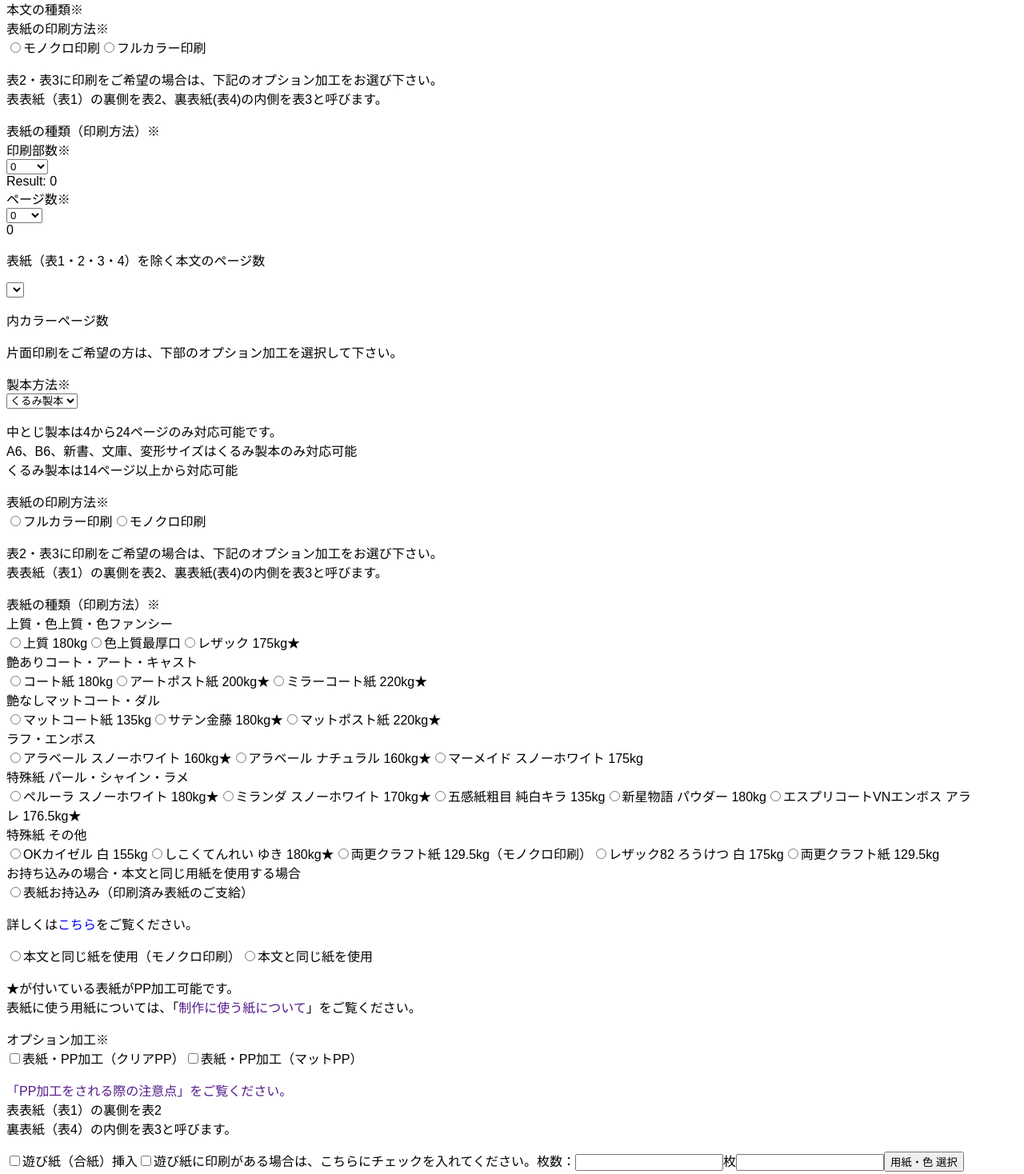
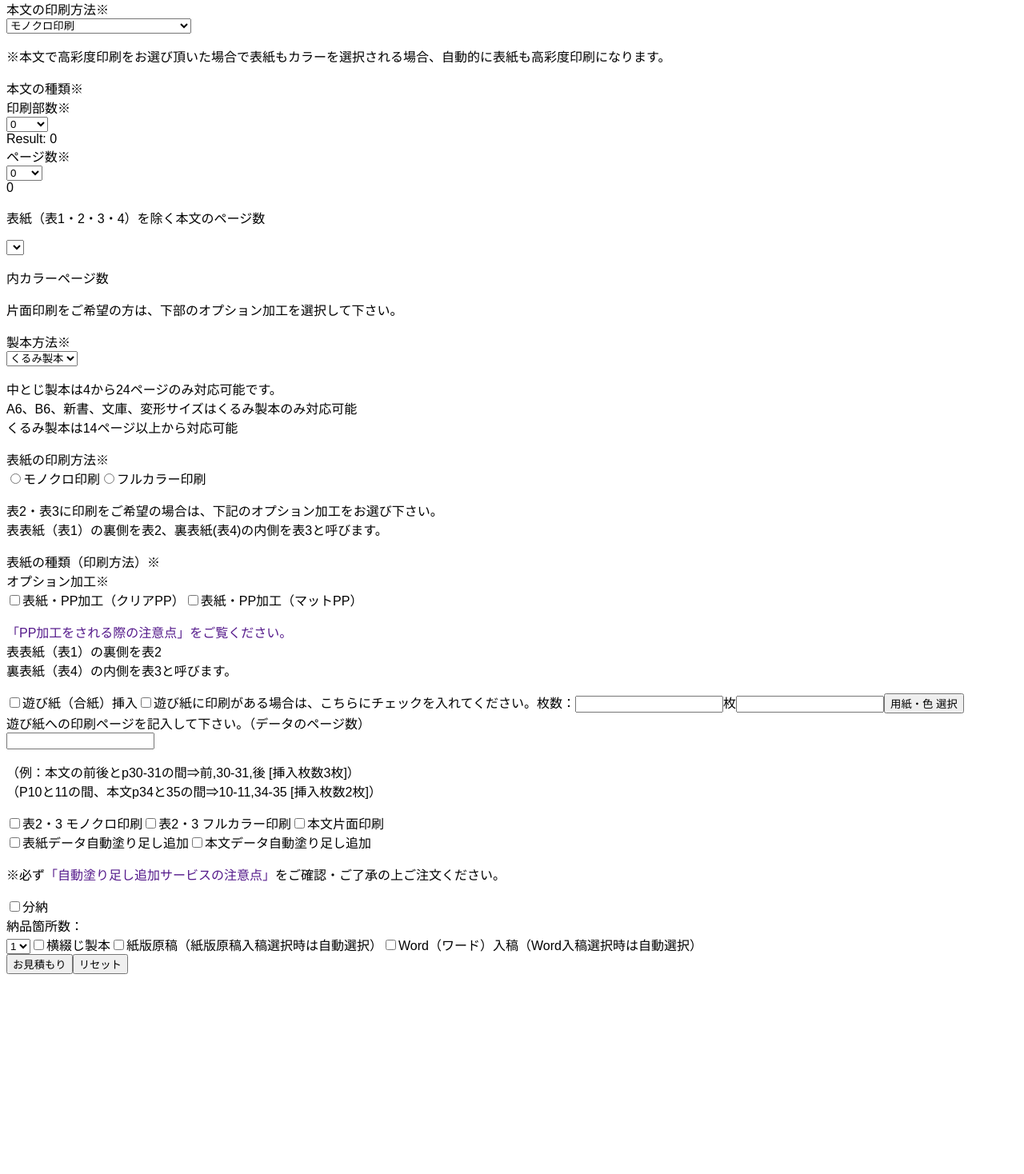
Before and after one commit to vivlio-kumihan/auto_calc, a React (Vite) app: page / in a window 1280 px wide. Shown: the part 380-1848 px from the top of the page at 80% size. After the commit the page ends 1606 px from the top, so only its background shows below. Built offline with nearby package versions, Linux system fonts and the light colour scheme.

Commit message:
start edit text printing method

```diff
--- a/src/components/AutoCalc.jsx
+++ b/src/components/AutoCalc.jsx
@@ -2,8 +2,10 @@ import { useReducer } from "react";
 
 import Example from './parts/Example.jsx'
 
-// 本文の全ての種類
+// 本文の全ての種類　メモとして置いておく。
 const TEXT_PAPER_TYPE = ["上質 70kg", "上質 90kg", "上質 55kg", "コート 110kg", "マットコート 90kg", "書籍用紙 72.5kg（淡クリームキンマリ）", "書籍用紙 90kg（淡クリームキンマリ）", "書籍用紙 57kg（淡クリームキンマリ）", "ラフクリーム琥珀 71.5kg"];
+// スプレッド演算子を使って効率的に書きたいが、メニューにラインアップされる順番を制御できないので止める。
+const BASIC_TEXT_PAPER_TYPE = ["上質 70kg", "上質 90kg", "書籍用紙 72.5kg（淡クリームキンマリ）", "書籍用紙 90kg（淡クリームキンマリ）"];
 // 版型ごとに使用できる紙の種類を配列で格納。
 // A6, 文庫版
 const TEXT_PAPER_TYPE_1C_A6_POCKETEDITION = ["上質 70kg", "上質 90kg", "上質 55kg", "書籍用紙 72.5kg（淡クリームキンマリ）", "書籍用紙 90kg（淡クリームキンマリ）", "書籍用紙 57kg（淡クリームキンマリ）", "ラフクリーム琥珀 71.5kg"];
@@ -11,7 +13,6 @@ const TEXT_PAPER_TYPE_1C_A6_POCKETEDITION = ["上質 70kg", "上質 90kg", "上
 const TEXT_PAPER_TYPES_1C_CUSTOMSIZE_SM_LG = ["上質 70kg", "上質 90kg", "書籍用紙 72.5kg（淡クリームキンマリ）", "書籍用紙 90kg（淡クリームキンマリ）"];
 // B6, A5, B5, A4, 新書版
 const TEXT_PAPER_TYPES_1C_OTHERS = ["上質 70kg", "上質 90kg", "書籍用紙 72.5kg（淡クリームキンマリ）", "書籍用紙 90kg（淡クリームキンマリ）", "ラフクリーム琥珀 71.5kg"];
-
 // 冊子のサイズと対応する用紙の種類
 const TRIM_SIZES_TYPES = {
   A6: { name: "A6", textPaperTypes: TEXT_PAPER_TYPE_1C_A6_POCKETEDITION },
@@ -25,8 +26,19 @@ const TRIM_SIZES_TYPES = {
   customSizeLg: { name: "変形サイズ（大）", textPaperTypes: TEXT_PAPER_TYPES_1C_CUSTOMSIZE_SM_LG },
 };
 
+// 印刷部数
+const printQuantityArr = [0, 1, 2, 3, 4, 5, 6, 7, 8, 9];
+for (let i = 10; i <= 2000; i += 5) {
+  printQuantityArr.push(i);
+}
+// ページ数
+const pageCountArr = [0, 4, 8];
+for (let i = 10; i <= 500; i += 2) {
+  pageCountArr.push(i);
+}
+
+// 表紙の印刷方法
 const COVER_PRINTING_METHOD = { mono: "モノクロ印刷", color: "フルカラー印刷" };
-
 // 表紙の種類1C（K）
 const COVER_PAPER_TYPES_PRINTED_1C = [
   { group: "上質・色上質・色ファンシー" , types: ["上質 180kg", "色上質最厚口", "レザック 175kg"] },
@@ -54,8 +66,6 @@ const handleRreducer = (prev, { item, payload }) => {
     case "trimSize": return { ...prev, trimSize: { id: key, name: name } };
     case "textPaperType": return { ...prev, textPaperType: { name: name } };
     case "printQuantity": return { ...prev, [name]: value };
-    case "coverPrintingMethod": return { ...prev, coverPrintingMethod: { id: key, name: name } };
-    case "coverPaperType": return { ...prev, coverPaperType: { name: name } };
     case "pageCount": {
       // 課題　条件分岐が必要
       const maxColorPageCount = Math.floor(value / 2);
@@ -67,20 +77,11 @@ const handleRreducer = (prev, { item, payload }) => {
       return { ...prev, [name]: value, colorPageCountArr: tmpArr };
     };
     case "colorPageCount": return { ...prev, [name]: value };
+    case "coverPrintingMethod": return { ...prev, coverPrintingMethod: { id: key, name: name } };
+    case "coverPaperType": return { ...prev, coverPaperType: { name: name } };
     default: throw new Error("error...");
   }
 };
-
-// 印刷部数
-const printQuantityArr = [0, 1, 2, 3, 4, 5, 6, 7, 8, 9];
-for (let i = 10; i <= 2000; i += 5) {
-  printQuantityArr.push(i);
-}
-// ページ数
-const pageCountArr = [0, 4, 8];
-for (let i = 10; i <= 500; i += 2) {
-  pageCountArr.push(i);
-}
 
 // 本体
 const AutoCalc = () => {
@@ -89,15 +90,16 @@ const AutoCalc = () => {
     trimSize: {},
     textPaperType: {},
     printQuantity: 0,
-    coverPrintingMethod: {},
-    coverPaperType: {},
     pageCount: 0,
     colorPageCount: 0,
     colorPageCountArr: [],
+    coverPrintingMethod: {},
+    coverPaperType: {},
   };
   // 状態
   const [state,  dispatch] = useReducer(handleRreducer, initState);
   // console.log(state);
+
   // 冊子のサイズ
   const handleTrimSize = (e) => {
     dispatch({
@@ -105,6 +107,7 @@ const AutoCalc = () => {
       payload: { key: e.target.id, name: e.target.name }
     });
   };
+
   // 本文の種類
   const handleTextPaperType = (e) => {
     dispatch({
@@ -112,6 +115,7 @@ const AutoCalc = () => {
       payload: { name: e.target.name }
     });
   };
+
   // 印刷部数
   const handlePrintQuantity = (e) => {
     dispatch({
@@ -119,6 +123,23 @@ const AutoCalc = () => {
       payload: { name: e.target.name, value: e.target.value }
     });
   };
+
+  // ページ数
+  const handlePageCount = (e) => {
+    dispatch({
+      item: "pageCount",
+      payload: { name: e.target.name, value: e.target.value }
+    });
+  };
+
+  // カラー・ページ数
+  const handleColorPageCount = (e) => {
+    dispatch({
+      item: "colorPageCount",
+      payload: { name: e.target.name, value: e.target.value }
+    });
+  };
+
   // 表紙の印刷方法
   const handleCoverPrintingMethod = (e) => {
     dispatch({
@@ -126,27 +147,15 @@ const AutoCalc = () => {
       payload: { key: e.target.id, name: e.target.name }
     });
   };
+
   // 表紙の種類
   const handleCoverPaperType = (type) => {
     dispatch({
       item: "coverPaperType",
-      payload: { name: type }  // クリックしたラジオボタンのtypeをstateにセット
+      payload: { name: type }  // 納得いってないが、クリックしたラジオボタンのtypeをstateにセットさせる。
     });
   };
-  // ページ数
-  const handlePageCount = (e) => {
-    dispatch({
-      item: "pageCount",
-      payload: { name: e.target.name, value: e.target.value }
-    });
-  };
-  // カラー・ページ数
-  const handleColorPageCount = (e) => {
-    dispatch({
-      item: "colorPageCount",
-      payload: { name: e.target.name, value: e.target.value }
-    });
-  };
+
   // とりあえずダミーの関数
   const dummyFunc = (e) => {
     dispatch({ dummyCount: e.target.value })
@@ -237,6 +246,86 @@ const AutoCalc = () => {
           </div>
         </div>
 
+        {/* 印刷部数 */}
+        <div className="calc__item-wrapper print_quantity">
+          <div className="calc__entry">
+            印刷部数<span>※</span>
+          </div>
+          <div className="calc__content-inner">
+            <select
+              name="printQuantity"
+              value={state.printQuantity}
+              onChange={handlePrintQuantity}
+            >
+              { printQuantityArr.map((num) => {
+                return (
+                  <option key={num} value={num}>{num}</option>
+                )
+              })}
+            </select>
+            <div className="result">Result: {state.printQuantity}</div>
+          </div>
+        </div>
+
+        {/* ページ数 */}
+        <div className="calc__item-wrapper page_count">
+          <div className="calc__entry">
+            ページ数<span>※</span>
+          </div>
+          <div className="calc__content-inner">
+            <label htmlFor="">
+              <select
+                name="pageCount"
+                value={state.pageCount}
+                onChange={handlePageCount}
+              >
+                { pageCountArr.map((num) => {
+                  return(
+                    <option key={num} value={num}>{num}</option>
+                  )
+                })}
+              </select>
+            </label>
+            <div className="result">{state.pageCount}</div>
+            <ul className="note">
+              <li>表紙（表1・2・3・4）を除く本文のページ数</li>
+            </ul>
+            <label htmlFor="">
+              <select  name="colorPageCount" value={state.colorPageCount} onChange={handleColorPageCount}>
+                { state.colorPageCountArr.map((num) => {
+                  return(
+                    <option key={num} value={num}>{num}</option>
+                  )
+                })}
+              </select>
+              <ul className="note">
+                <li>内カラーページ数</li>
+              </ul>
+            </label>
+          </div>
+          <ul className="note">
+            <li>片面印刷をご希望の方は、下部のオプション加工を選択して下さい。</li>
+          </ul>
+        </div>
+
+        {/* 製本方法 */}
+        <div className="calc__item-wrapper binding_method">
+          <div className="calc__entry">
+            製本方法<span>※</span>
+          </div>
+          <div className="calc__content-inner">
+            <select name="" id="">
+              <option value="">くるみ製本</option>
+              <option value="">中とじ製本</option>
+            </select>
+          </div>
+          <ul>
+            <li>中とじ製本は4から24ページのみ対応可能です。</li>
+            <li>A6、B6、新書、文庫、変形サイズはくるみ製本のみ対応可能</li>
+            <li>くるみ製本は14ページ以上から対応可能</li>
+          </ul>
+        </div>
+
         {/* 表紙の印刷方法 */}
         <div className="calc__item-wrapper cover_printing_method">
           <div className="calc__entry">
@@ -303,215 +392,6 @@ const AutoCalc = () => {
                 }
               )
             }
-          </div>
-        </div>
-
-        {/* 印刷部数 */}
-        <div className="calc__item-wrapper print_quantity">
-          <div className="calc__entry">
-            印刷部数<span>※</span>
-          </div>
-          <div className="calc__content-inner">
-            <select name="printQuantity" value={state.printQuantity} onChange={handlePrintQuantity}>
-              { printQuantityArr.map((num) => { return <option key={num} value={num}>{num}</option> }) }
-            </select>
-            <div className="result">Result: {state.printQuantity}</div>
-          </div>
-        </div>
-
-        {/* ページ数 */}
-        <div className="calc__item-wrapper page_count">
-          <div className="calc__entry">
-            ページ数<span>※</span>
-          </div>
-          <div className="calc__content-inner">
-            <label htmlFor="">
-              <select name="pageCount" value={state.pageCount} onChange={handlePageCount}>
-                { pageCountArr.map((num) => { return <option key={num} value={num}>{num}</option> }) }
-              </select>
-            </label>
-            <div className="result">{state.pageCount}</div>
-            <ul className="note">
-              <li>表紙（表1・2・3・4）を除く本文のページ数</li>
-            </ul>
-            <label htmlFor="">
-              <select  name="colorPageCount" value={state.colorPageCount} onChange={handleColorPageCount}>
-                { state.colorPageCountArr.map((num) => { return <option key={num} value={num}>{num}</option> }) }
-              </select>
-              <ul className="note">
-                <li>内カラーページ数</li>
-              </ul>
-            </label>
-          </div>
-          <ul className="note">
-            <li>片面印刷をご希望の方は、下部のオプション加工を選択して下さい。</li>
-          </ul>
-        </div>
-
-        {/* 製本方法 */}
-        <div className="calc__item-wrapper binding_method">
-          <div className="calc__entry">
-            製本方法<span>※</span>
-          </div>
-          <div className="calc__content-inner">
-            <select name="" id="">
-              <option value="">くるみ製本</option>
-              <option value="">中とじ製本</option>
-            </select>
-          </div>
-          <ul>
-            <li>中とじ製本は4から24ページのみ対応可能です。</li>
-            <li>A6、B6、新書、文庫、変形サイズはくるみ製本のみ対応可能</li>
-            <li>くるみ製本は14ページ以上から対応可能</li>
-          </ul>
-        </div>
-
-        {/* 表紙の印刷方法 */}
-        <div className="calc__item-wrapper cover_printing_method">
-          <div className="calc__entry">
-            表紙の印刷方法<span>※</span>
-          </div>
-          <div className="calc__content-inner">
-            <label htmlFor="">
-              <input type="radio" name="" value="" onClick={dummyFunc} />
-              フルカラー印刷
-            </label>
-            <label htmlFor="">
-              <input type="radio" name="" value="" onClick={dummyFunc} />
-              モノクロ印刷
-            </label>
-          </div>
-          <ul className="note">
-            <li>表2・表3に印刷をご希望の場合は、下記のオプション加工をお選び下さい。</li>
-            <li>表表紙（表1）の裏側を表2、裏表紙(表4)の内側を表3と呼びます。</li>
-          </ul>
-        </div>
-
-        {/* 表紙の種類（印刷方法） */}
-        <div className="calc__item-wrapper cover_type_printing_method">
-          <div className="calc__entry">
-            表紙の種類（印刷方法）<span>※</span>
-          </div>
-          <div className="calc__content-inner">
-            <div className="calc__entry-title">上質・色上質・色ファンシー</div>
-            <label htmlFor="">
-              <input type="radio" id="" value="" onClick={dummyFunc} />
-              上質&nbsp;180kg
-            </label>
-            <label htmlFor="">
-              <input type="radio" id="" value="" onClick={dummyFunc} />
-              色上質最厚口
-            </label>
-            <label htmlFor="">
-              <input type="radio" id="" value="" onClick={dummyFunc} />
-              レザック&nbsp;175kg<span>★</span>
-            </label>
-
-            <div className="calc__entry-title">艶ありコート・アート・キャスト</div>
-            <label htmlFor="">
-              <input type="radio" id="" value="" onClick={dummyFunc} />
-              コート紙&nbsp;180kg
-            </label>
-            <label htmlFor="">
-              <input type="radio" id="" value="" onClick={dummyFunc} />
-              アートポスト紙&nbsp;200kg<span>★</span>
-            </label>
-            <label htmlFor="">
-              <input type="radio" id="" value="" onClick={dummyFunc} />
-              ミラーコート紙&nbsp;220kg<span>★</span>
-            </label>
-
-            <div className="calc__entry-title">艶なしマットコート・ダル</div>
-            <label htmlFor="">
-              <input type="radio" id="" value="" onClick={dummyFunc} />
-              マットコート紙&nbsp;135kg
-            </label>
-            <label htmlFor="">
-              <input type="radio" id="" value="" onClick={dummyFunc} />
-              サテン金藤&nbsp;180kg<span>★</span>
-            </label>
-            <label htmlFor="">
-              <input type="radio" id="" value="" onClick={dummyFunc} />
-              マットポスト紙&nbsp;220kg<span>★</span>
-            </label>
-
-            <div className="calc__entry-title">ラフ・エンボス</div>
-            <label htmlFor="">
-              <input type="radio" id="" value="" onClick={dummyFunc} />
-              アラベール&nbsp;スノーホワイト&nbsp;160kg<span>★</span>
-            </label>
-            <label htmlFor="">
-              <input type="radio" id="" value="" onClick={dummyFunc} />
-              アラベール&nbsp;ナチュラル&nbsp;160kg<span>★</span>
-            </label>
-            <label htmlFor="">
-              <input type="radio" id="" value="" onClick={dummyFunc} />
-              マーメイド&nbsp;スノーホワイト&nbsp;175kg
-            </label>
-
-            <div className="calc__entry-title">特殊紙&nbsp;パール・シャイン・ラメ</div>
-            <label htmlFor="">
-              <input type="radio" id="" value="" onClick={dummyFunc} />
-              ペルーラ&nbsp;スノーホワイト&nbsp;180kg<span>★</span>
-            </label>
-            <label htmlFor="">
-              <input type="radio" id="" value="" onClick={dummyFunc} />
-              ミランダ&nbsp;スノーホワイト&nbsp;170kg<span>★</span>
-            </label>
-            <label htmlFor="">
-              <input type="radio" id="" value="" onClick={dummyFunc} />
-              五感紙粗目&nbsp;純白キラ&nbsp;135kg
-            </label>
-            <label htmlFor="">
-              <input type="radio" id="" value="" onClick={dummyFunc} />
-              新星物語&nbsp;パウダー&nbsp;180kg
-            </label>
-            <label htmlFor="">
-              <input type="radio" id="" value="" onClick={dummyFunc} />
-              エスプリコートVNエンボス&nbsp;アラレ&nbsp;176.5kg★
-            </label>
-            <div className="calc__entry-title">特殊紙&nbsp;その他</div>
-            <label htmlFor="">
-              <input type="radio" id="" value="" onClick={dummyFunc} />
-              OKカイゼル&nbsp;白&nbsp;155kg
-            </label>
-            <label htmlFor="">
-              <input type="radio" id="" value="" onClick={dummyFunc} />
-              しこくてんれい&nbsp;ゆき&nbsp;180kg★
-            </label>
-            <label htmlFor="">
-              <input type="radio" id="" value="" onClick={dummyFunc} />
-              両更クラフト紙&nbsp;129.5kg（モノクロ印刷）
-            </label>
-            <label htmlFor="">
-              <input type="radio" id="" value="" onClick={dummyFunc} />
-              レザック82&nbsp;ろうけつ 白 175kg
-            </label>
-            <label htmlFor="">
-              <input type="radio" id="" value="" onClick={dummyFunc} />
-              両更クラフト紙&nbsp;129.5kg
-            </label>
-
-            <div className="calc__entry-title">お持ち込みの場合・本文と同じ用紙を使用する場合</div>
-            <label htmlFor="">
-              <input type="radio" id="" value="" onClick={dummyFunc} />
-              表紙お持込み（印刷済み表紙のご支給）
-              <ul className="note">
-                <li>詳しくは<a href="faq.html#a18" target="_blank">こちら</a>をご覧ください。</li>
-              </ul>
-            </label>
-            <label htmlFor="">
-              <input type="radio" id="" value="" onClick={dummyFunc} />
-              本文と同じ紙を使用（モノクロ印刷）
-            </label>
-            <label htmlFor="">
-              <input type="radio" id="" value="" onClick={dummyFunc} />
-              本文と同じ紙を使用
-            </label>
-            <ul className="note">
-              <li>★が付いている表紙がPP加工可能です。</li>
-              <li>表紙に使う用紙については、「<a href="" target="_blank">制作に使う紙について</a>」をご覧ください。</li>
-            </ul>
           </div>
         </div>
 
```
Also changed, not shown: src/components/parts/Example.jsx (+55 -8 lines).
